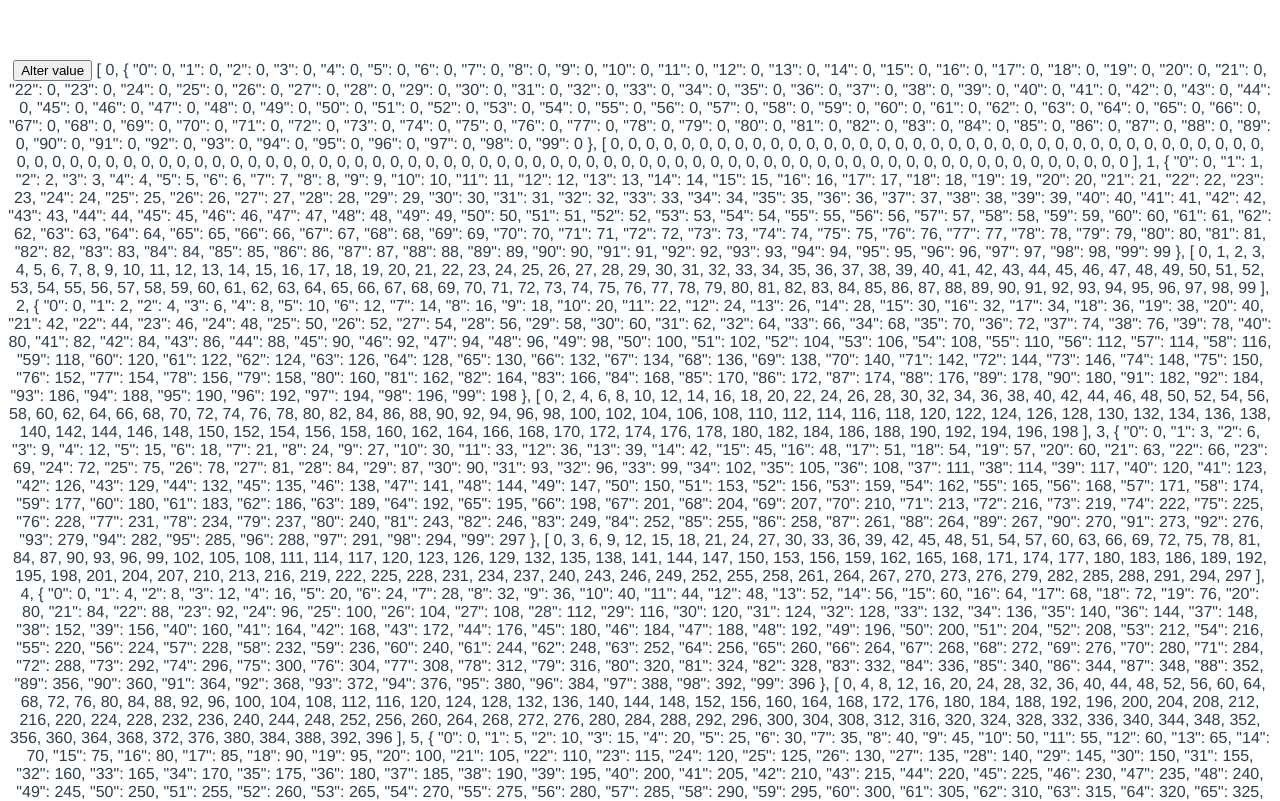
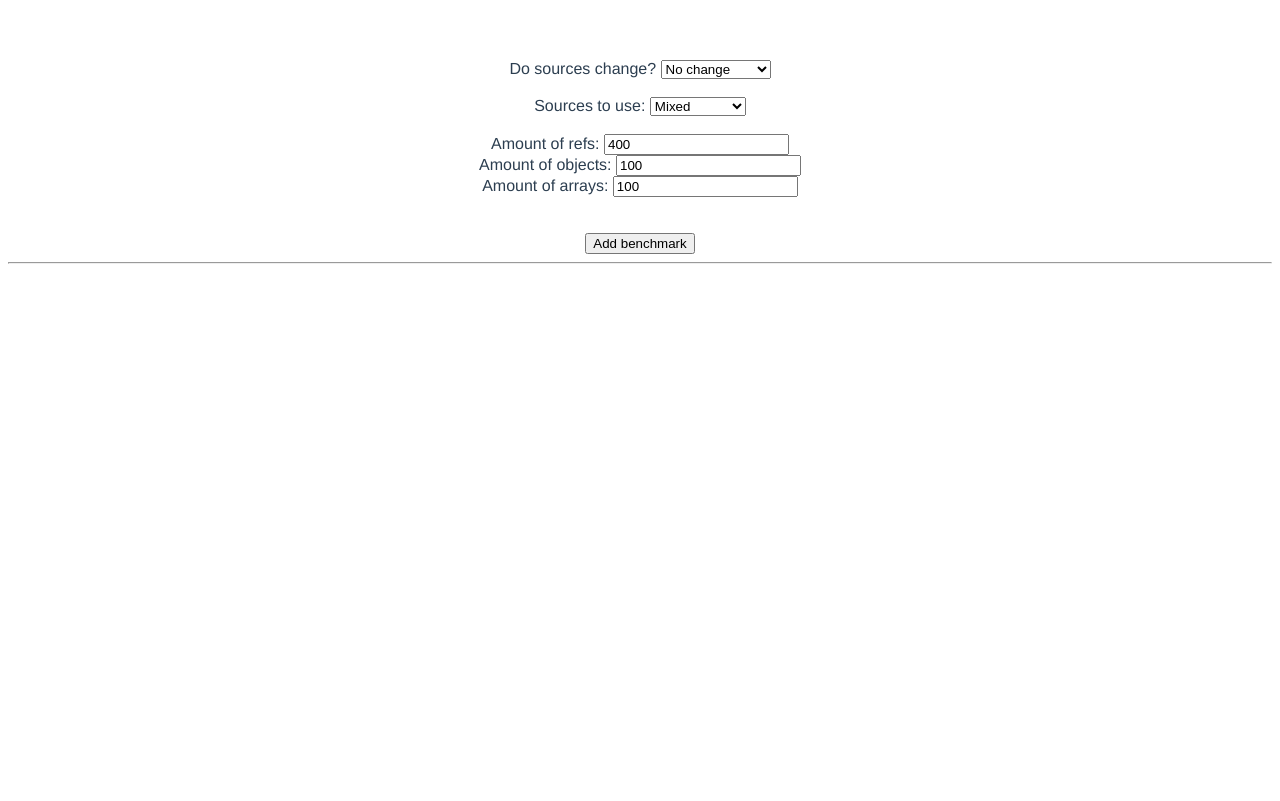
Before and after one commit to RobbinBaauw/watch-benchmark, a Vue app: page / in a window 1280 px wide. Shown: the top 801 px of the page. Built offline with nearby package versions, Linux system fonts and the light colour scheme.

Commit message:
Add benchmark creation ui

```diff
--- a/package.json
+++ b/package.json
@@ -21,9 +21,9 @@
         "@vue/eslint-config-prettier": "^6.0.0",
         "@vue/eslint-config-typescript": "^5.0.2",
         "eslint": "^7.6.0",
-        "eslint-plugin-prettier": "^3.1.3",
+        "eslint-plugin-prettier": "^3.1.4",
         "eslint-plugin-vue": "^7.0.0-0",
-        "prettier": "^1.19.1",
+        "prettier": "^2.0.5",
         "typescript": "~3.9.3"
     }
 }
--- a/src/App.vue
+++ b/src/App.vue
@@ -1,17 +1,73 @@
 <template>
     <div id="app">
-        <Benchmark />
+        Do sources change?
+        <select v-model="sourceChange">
+            <option value="no">No change</option>
+            <option value="little">Little change</option>
+            <option value="lots">Lots of change</option>
+        </select>
+
+        <br /><br />
+
+        Sources to use:
+        <select v-model="sourceTypes.type">
+            <option value="mixed">Mixed</option>
+            <option value="ref">Only refs</option>
+            <option value="object">Only objects</option>
+            <option value="array">Only arrays</option>
+        </select>
+
+        <br /><br />
+
+        <div v-if="sourceTypes.type === 'mixed'">
+            Amount of refs: <input v-model="sourceTypes.refs" type="number" /> <br />
+            Amount of objects: <input v-model="sourceTypes.objects" type="number" /> <br />
+            Amount of arrays: <input v-model="sourceTypes.arrays" type="number" /> <br />
+        </div>
+
+        <br /><br />
+
+        <button @click="addBenchmark">Add benchmark</button>
+
+        <hr />
+
+        <Benchmark v-for="(benchmark, i) in benchmarks" :key="i" :benchmark="benchmark" />
     </div>
 </template>
 
 <script lang="ts">
-import { defineComponent } from "vue";
+import { defineComponent, ref, reactive } from "vue";
 import Benchmark from "./components/Benchmark.vue";
+import { SourceChange, SourceTypes, Benchmark as BenchmarkType } from "./components/dependencies";
 
 export default defineComponent({
     name: "App",
     components: {
         Benchmark,
+    },
+    setup() {
+        const sourceChange = ref<SourceChange>("no");
+        const sourceTypes = reactive<SourceTypes>({
+            type: "mixed",
+            refs: 400,
+            objects: 100,
+            arrays: 100,
+        });
+
+        const benchmarks = ref<BenchmarkType[]>([]);
+
+        return {
+            sourceChange,
+            sourceTypes,
+            benchmarks,
+
+            addBenchmark() {
+                benchmarks.value.push({
+                    sourceTypes,
+                    sourceChange: sourceChange.value,
+                });
+            },
+        };
     },
 });
 </script>
--- a/src/components/Benchmark.vue
+++ b/src/components/Benchmark.vue
@@ -1,28 +1,25 @@
 <template>
     <div class="benchmark">
-        <button @click="alter">Alter value</button>
-        {{ sources }}
+        <button @click="mutate">Mutate value</button>
+        <p>Amount of sources: {{ sources.length }}</p>
+        <p>First source: {{ sources[0] }}</p>
     </div>
 </template>
 
 <script lang="ts">
-import { defineComponent, watch } from "vue";
-import { alterSource, createDependencies } from "@/components/dependencies";
+import { defineComponent, watch, PropType } from "vue";
+import { mutateSource, createDependencies, Benchmark } from "@/components/dependencies";
 
 export default defineComponent({
     name: "Benchmark",
-    setup() {
-        let { sources, watchSource } = createDependencies(
-            {
-                type: "mixed",
-                arrays: 10,
-                objects: 90,
-                refs: 400,
-            },
-            {
-                type: "no",
-            },
-        );
+    props: {
+        benchmark: {
+            type: Object as PropType<Benchmark>,
+            required: true,
+        },
+    },
+    setup(props) {
+        let { sources, watchSource } = createDependencies(props.benchmark.sourceTypes, props.benchmark.sourceChange);
 
         watch(watchSource, () => {
             console.log("Watcher called!");
@@ -32,9 +29,8 @@ export default defineComponent({
 
         return {
             sources,
-            alter: () => {
-                clickCount++;
-                alterSource(sources[clickCount]);
+            mutate: () => {
+                mutateSource(sources[clickCount++]);
             },
         };
     },
--- a/src/components/dependencies.ts
+++ b/src/components/dependencies.ts
@@ -7,6 +7,11 @@ import { braidArrays, range } from "./util";
 
 const amountOfKeys = 100;
 const arraySize = 100;
+
+export type Benchmark = {
+    sourceTypes: SourceTypes;
+    sourceChange: SourceChange;
+};
 
 export type SourceTypes =
     | {
@@ -20,22 +25,13 @@ export type SourceTypes =
           amount: number;
       };
 
-export type SourceMutation =
-    | {
-          type: "mixed";
-          noChange: boolean;
-          littleChange: boolean;
-          lotsOfChange: boolean;
-      }
-    | {
-          type: "no" | "little" | "lots";
-      };
+export type SourceChange = "no" | "little" | "lots";
 
 type Source = Ref<number> | Record<string, number> | Array<number>;
 
 export function createDependencies(
     sourceTypes: SourceTypes,
-    mutation: SourceMutation,
+    sourceChange: SourceChange,
 ): {
     sources: Source[];
     watchSource: WatchSource<Source[]>;
@@ -74,31 +70,36 @@ export function createDependencies(
             watchCallCount++;
             console.log(watchCallCount);
 
-            function useSources(doSkip: (i: number) => boolean) {
+            function useSources(doSkip: (i: number, source: Source) => boolean) {
                 const newSources = [];
                 for (let i = 0; i < sources.length; i++) {
-                    if (doSkip(i)) continue;
-                    accessSource(sources[i]);
-                    newSources.push(sources[i]);
+                    const source = sources[i];
+                    if (doSkip(i, source)) continue;
+                    accessSource(source);
+                    newSources.push(source);
                 }
                 return newSources;
             }
 
-            if (mutation.type === "no") {
-                // Constant dependencies
-                return useSources(i => false);
-            } else if (mutation.type === "little") {
-                // We skip 1 in 20 dependencies
-                return useSources(i => i % 20 === watchCallCount % 20);
-            } else {
-                // We skip 1 in 2 dependencies
-                return useSources(i => i % 2 === watchCallCount % 2);
+            switch (sourceChange) {
+                case "no": {
+                    // Constant dependencies
+                    return useSources((i) => false);
+                }
+                case "little": {
+                    // We skip 1 in 20 dependencies in a rotating fashion
+                    return useSources((i) => i % 20 === watchCallCount % 20);
+                }
+                case "lots": {
+                    // We skip 1 in 2 dependencies in a rotating fashion
+                    return useSources((i) => i % 2 === watchCallCount % 2);
+                }
             }
         },
     };
 }
 
-export function alterSource(source: Source): void {
+export function mutateSource(source: Source): void {
     if (isRef(source)) {
         source.value++;
     } else if (Array.isArray(source)) {
@@ -119,11 +120,11 @@ function accessSource(source: Source): void {
 }
 
 function createRefs(amount: number): Ref<number>[] {
-    return range(amount).map(it => ref(it));
+    return range(amount).map((it) => ref(it));
 }
 
 function createObjects(amount: number): Record<string, number>[] {
-    return range(amount).map(it => {
+    return range(amount).map((it) => {
         const obj: Record<string, number> = {};
         for (let i = 0; i < amountOfKeys; i++) {
             obj["" + i] = i * it;
@@ -133,7 +134,7 @@ function createObjects(amount: number): Record<string, number>[] {
 }
 
 function createArrays(amount: number): number[][] {
-    return range(amount).map(it => {
+    return range(amount).map((it) => {
         const arr = Array(arraySize);
         for (let i = 0; i < arraySize; i++) {
             arr[i] = i * it;
--- a/src/components/util.ts
+++ b/src/components/util.ts
@@ -4,8 +4,8 @@ export function range(n: number): number[] {
 
 export function braidArrays<T>(...arrays: T[][]): T[] {
     const braided: T[] = [];
-    for (let i = 0; i < Math.max(...arrays.map(a => a.length)); i++) {
-        arrays.forEach(array => {
+    for (let i = 0; i < Math.max(...arrays.map((a) => a.length)); i++) {
+        arrays.forEach((array) => {
             if (array[i] !== undefined) {
                 braided.push(array[i]);
             }
```
Also changed, not shown: 1 other file (tests, documents, lock files or other folders).
